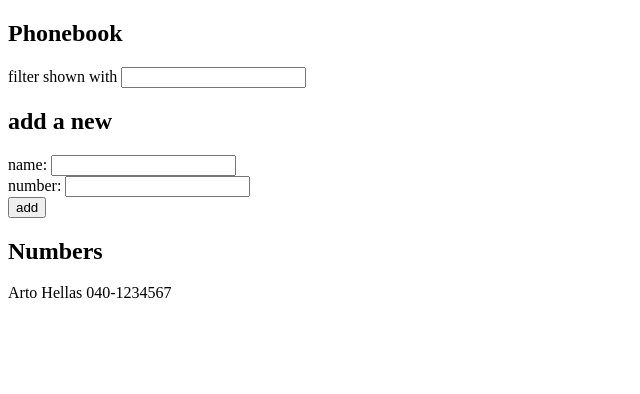
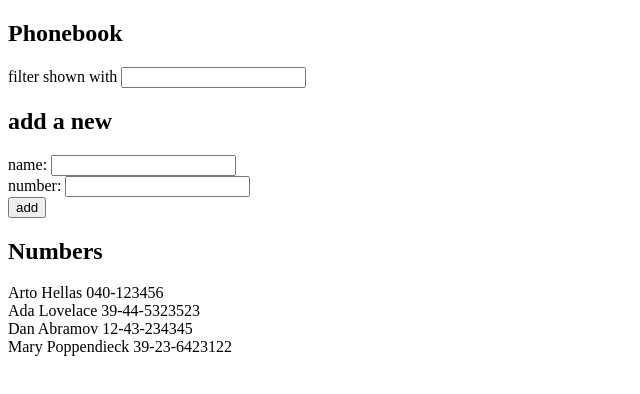
Before and after one commit to andiz2/fullstackopen_part2, a React (Create React App) app: page / in a window 1280 px wide. Shown: the top 394 px of the page, without its empty margins (0-640 px from the left). Built offline with nearby package versions, Linux system fonts and the light colour scheme; data requests are answered from the project's data file.

Commit message:
2_11 - without dynamic backward search

```diff
--- /dev/null
+++ b/db.json
@@ -0,0 +1,24 @@
+{
+  "persons":[
+    {
+      "name": "Arto Hellas",
+      "number": "040-123456",
+      "id": 1
+    },
+    {
+      "name": "Ada Lovelace",
+      "number": "39-44-5323523",
+      "id": 2
+    },
+    {
+      "name": "Dan Abramov",
+      "number": "12-43-234345",
+      "id": 3
+    },
+    {
+      "name": "Mary Poppendieck",
+      "number": "39-23-6423122",
+      "id": 4
+    }
+  ]
+}
--- a/src/App.js
+++ b/src/App.js
@@ -1,16 +1,28 @@
 //this is actually 2_6 + 2.7 + 2.8 + 2.9 + 2.10
 
-import { useState } from 'react'
+import { useState, useEffect } from 'react'
 import Person from './components/Person'
 import PersonForm from './components/PersonForm'
 import Filter from './components/Filter'
+import axios from 'axios'
 
 const App = () => {
-  const [persons, setPersons] = useState([
-    { content: 'Arto Hellas',
-    number: '040-1234567',
-    id: 1 }
-  ])
+
+  useEffect(() => {
+    console.log("effect")
+    axios
+      .get('http://localhost:3001/persons')
+      .then(response => {
+        console.log('response', response.data)
+        setPersons(response.data)
+      })
+  }, [])
+
+  const [persons, setPersons] = useState([])
+  //   { name: 'Arto Hellas',
+  //   number: '040-1234567',
+  //   id: 1 }
+  // ])
 
   const [newPerson, setNewPerson] = useState('')
   const [newNumber, setNewNumber] = useState('')
@@ -21,7 +33,7 @@ const App = () => {
   const addPerson = (event) => {
     event.preventDefault()
     const nameObject = {
-      content: newPerson,
+      name: newPerson,
       number: newNumber,
       id: persons.length + 1
     }
@@ -30,12 +42,12 @@ const App = () => {
     console.log("nameObj", nameObject)
 
 
-    let validPers = persons.some(el => el.content === nameObject.content)
+    let validPers = persons.some(el => el.name === nameObject.name)
     if(!validPers){
       console.log("el", validPers)
       setPersons(persons.concat(nameObject))
     } else {
-      alert(`${nameObject.content} is already added to phonebook`)
+      alert(`${nameObject.name} is already added to phonebook`)
     }
     setNewPerson('')
     setNewNumber('')
@@ -54,7 +66,7 @@ const App = () => {
   const filterPerson = (event) => {
     const query = event.target.value
     var updatedList = [...persons]
-    updatedList = updatedList.filter(person => person.content.toLowerCase().indexOf(query.toLowerCase()) !== -1)
+    updatedList = updatedList.filter(person => person.name.toLowerCase().indexOf(query.toLowerCase()) !== -1)
     setShowAll(updatedList)
     setPersons(updatedList)
     console.log("ShowAll", showAll)
@@ -65,6 +77,8 @@ const App = () => {
     console.log('truee?', query=== '')
     console.log('initialList', initialList)
   }
+
+  //console.log(persons)
 
   return (
     <div>
@@ -81,8 +95,9 @@ const App = () => {
         handleNumberChange = {handleNumberChange}/>
 
       <h2>Numbers</h2>
+      {console.log('persNumbers',persons)}
       {persons.map(person =>
-        <Person key = {person.content} content = {person.content} number = {person.number} />)}
+        <Person key = {person.id} name = {person.name} number = {person.number} />)}
 
     </div>
   )
--- a/src/components/Person.js
+++ b/src/components/Person.js
@@ -1,7 +1,8 @@
 const Person = (props) => {
+	console.log('props', props)
 	return (
 		<>
-			{props.content} {props.number} <br />
+			{props.name} {props.number} <br />
 		</>
 	)
 }
--- a/src/index.js
+++ b/src/index.js
@@ -4,9 +4,7 @@ import App from './App';
 
 const root = ReactDOM.createRoot(document.getElementById('root'));
 root.render(
-  <React.StrictMode>
     <App />
-  </React.StrictMode>
 );
 
 // If you want to start measuring performance in your app, pass a function
```
Also changed, not shown: package.json (+6 -1 lines), 2 other files (tests, documents, lock files or other folders).
